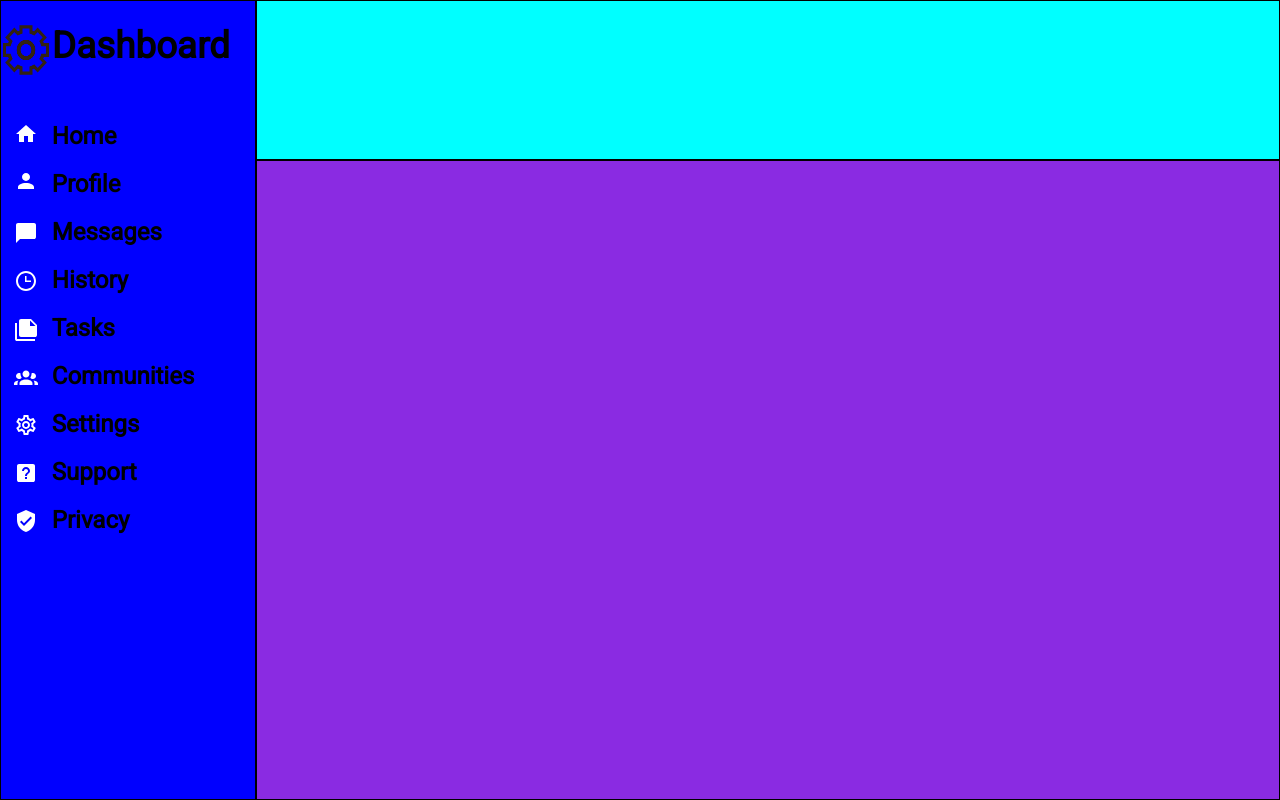
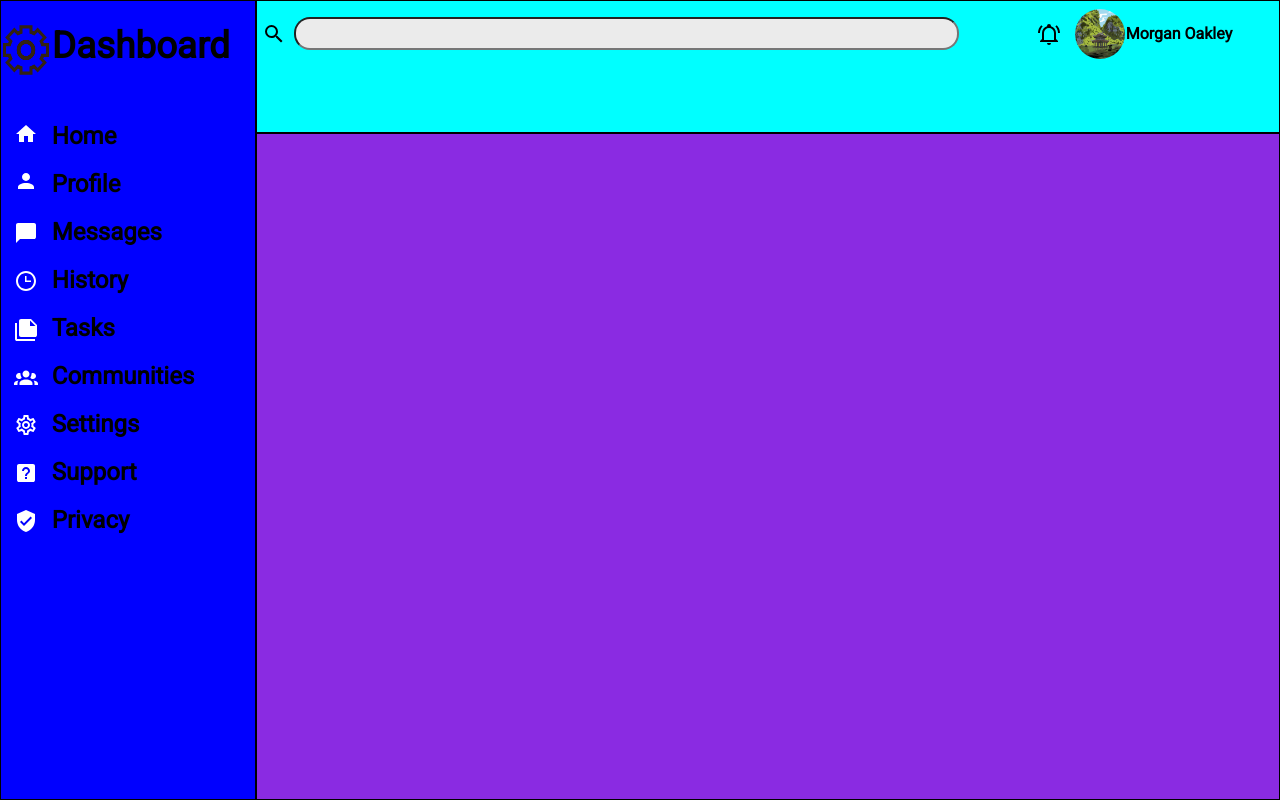
Before and after one commit to gcerv93/admin-dashboard, a plain HTML site: page index.html in a window 1280 px wide. Drawn offline with Linux system fonts and the light colour scheme.

Commit message:
add top-header layout

```diff
--- a/index.html
+++ b/index.html
@@ -52,7 +52,18 @@
       </div>
     </div>
 
-    <div class="header"></div>
+    <div class="header">
+      <div class="search">
+        <img src="./images/magnify.svg" alt="magnify">
+        <input type="text">
+      </div>
+
+      <div class="right-header">
+        <img src="./images/alert.svg" alt="alert-bell">
+        <img class="profile-picture" src="./images/random.png" alt="random">
+        <p>Morgan Oakley</p>
+      </div>
+    </div>
 
     <div class="main-content"></div>
   </div>
--- a/styles/styles.css
+++ b/styles/styles.css
@@ -350,12 +350,13 @@ template {
 
 html, body {
   height: 100%;
+  font-family: 'Roboto', sans-serif;
 }
 
 .container {
   display: grid;
   grid-template-columns: 1fr 4fr;
-  grid-template-rows: 1fr 4fr;
+  grid-template-rows: 1fr 5fr;
   height: 100%;
 }
 
@@ -365,7 +366,6 @@ html, body {
   border: 1px solid black;
   /* temp */
   padding-top: 1.5rem;
-  font-family: 'Roboto', sans-serif;
 
   grid-column-start: 1;
   grid-row: 1 / -1;
@@ -434,6 +434,57 @@ html, body {
   /* temp */
 
   grid-column-start: 2;
+  display: grid;
+  grid-template-columns: 3fr 1fr;
+  grid-template-rows: 1fr 1fr;
+}
+
+.search {
+  align-items: center;
+  display: grid;
+  grid-template-columns: 1fr 20fr;
+}
+
+.search img {
+  justify-self: end;
+  padding-right: 0.5rem;
+}
+
+.search input {
+  width: 90%;
+  height: 1.7rem;
+
+  /* temp */
+  background-color: rgb(235, 235, 235);
+  /* temp */
+
+  border-radius: 1rem;
+}
+
+.right-header {
+  display: grid;
+  grid-template-columns: 1fr 1fr 3fr;
+  align-items: center;
+}
+
+.right-header>img:first-child {
+  justify-self: center;
+}
+
+.profile-picture {
+  border-radius: 50%;
+  justify-self: start;
+  padding-right: minmax(1rem, 3rem);
+
+  /* temp */
+  width: 50px;
+  height: 50px;
+  /* temp */
+}
+
+.right-header>p {
+  font-weight: 700;
+  justify-self: start;
 }
 
 .main-content {
```
Also changed, not shown: images/alert.svg (added), images/magnify.svg (added), images/random.png (added).
